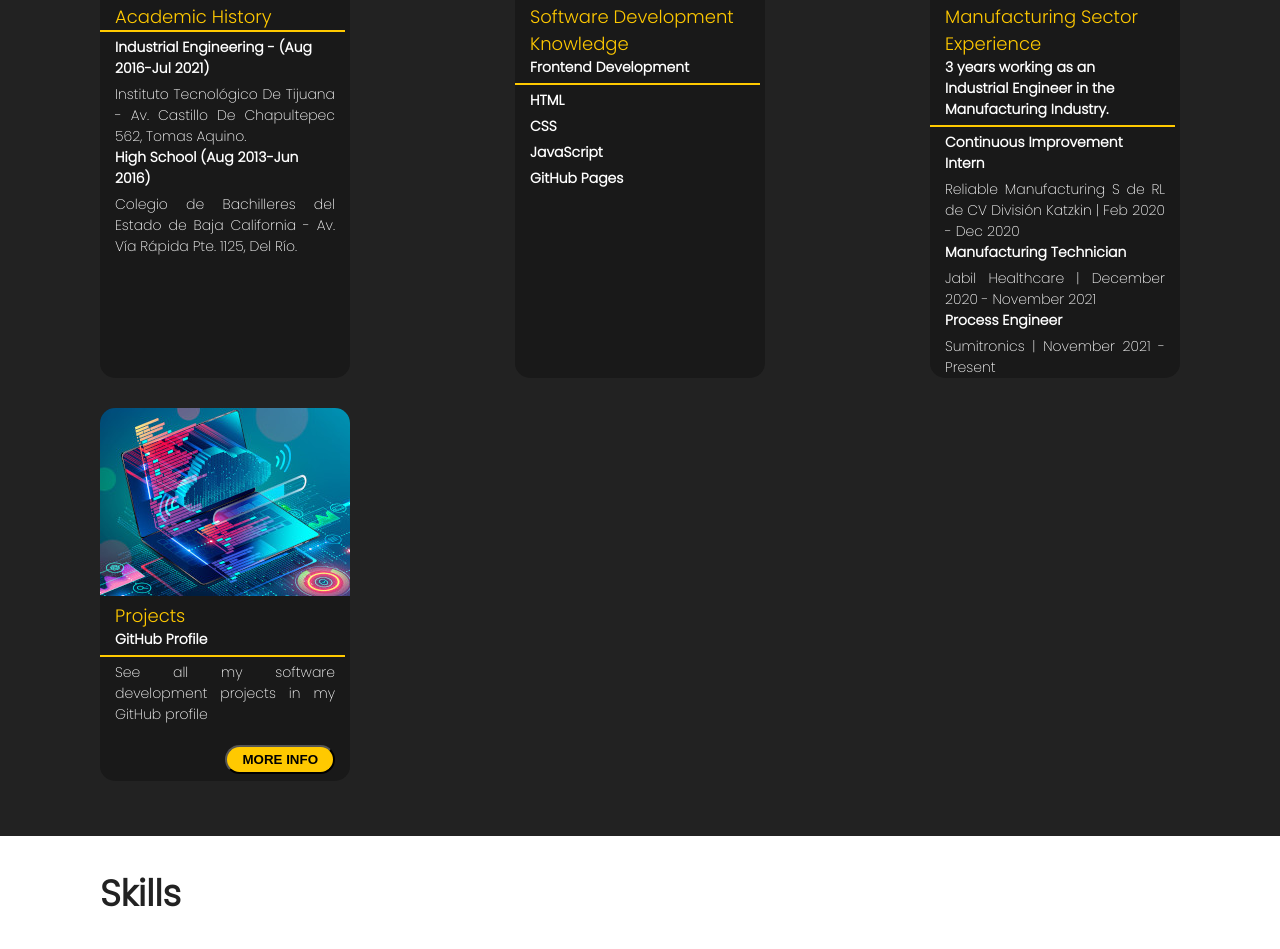
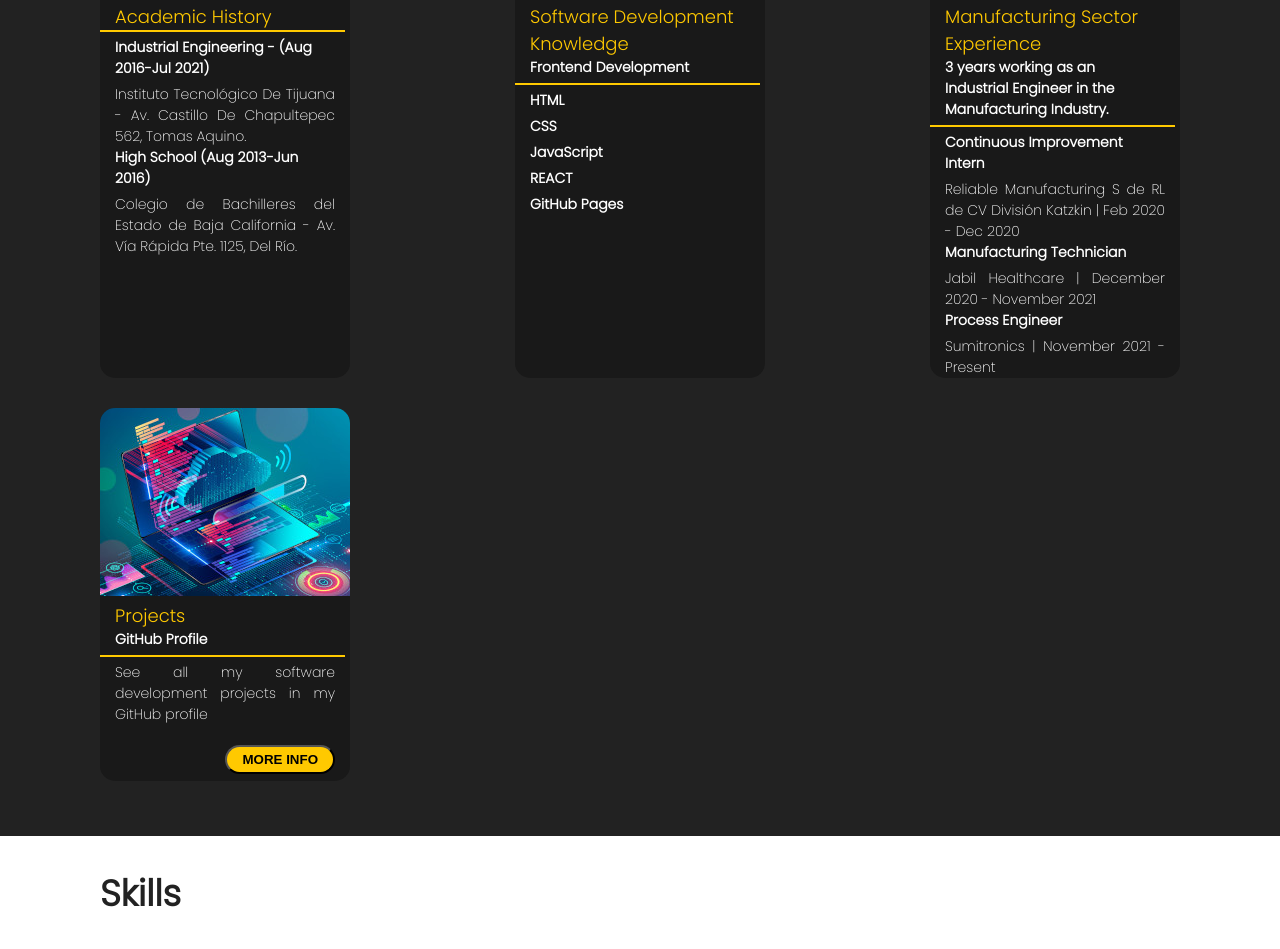
Before and after one commit to joseibarra97/ibarra-webpage.github.io, a plain HTML site: page index.html in a window 1280 px wide. Shown: the part 1019-1968 px from the top of the page. Drawn offline with Linux system fonts and the light colour scheme.

Commit message:
Update index.html

```diff
--- a/index.html
+++ b/index.html
@@ -69,6 +69,7 @@
                     <h4>HTML</h4>
                     <h4>CSS</h4>
                     <h4>JavaScript</h4>
+                    <h4>REACT</h4>
                     <h4>GitHub Pages</h4>
                 </div>
                 <div class="card">
```
